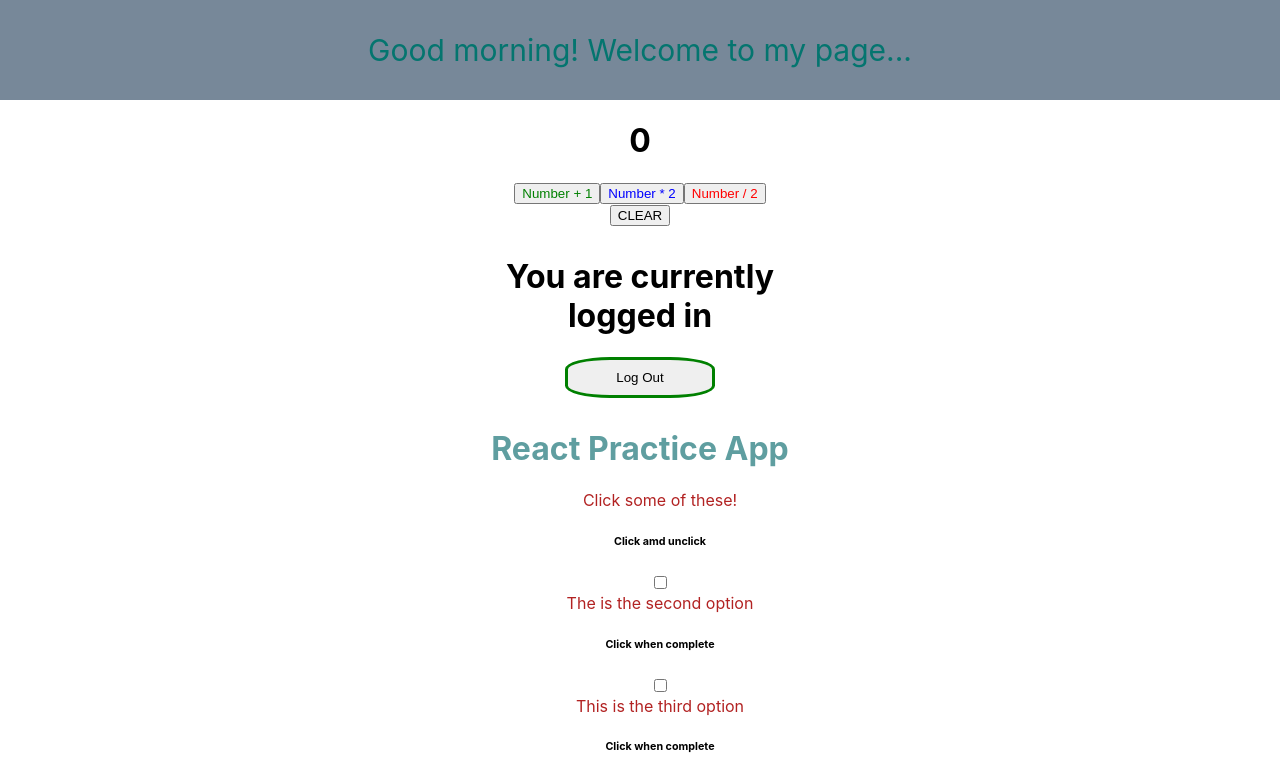
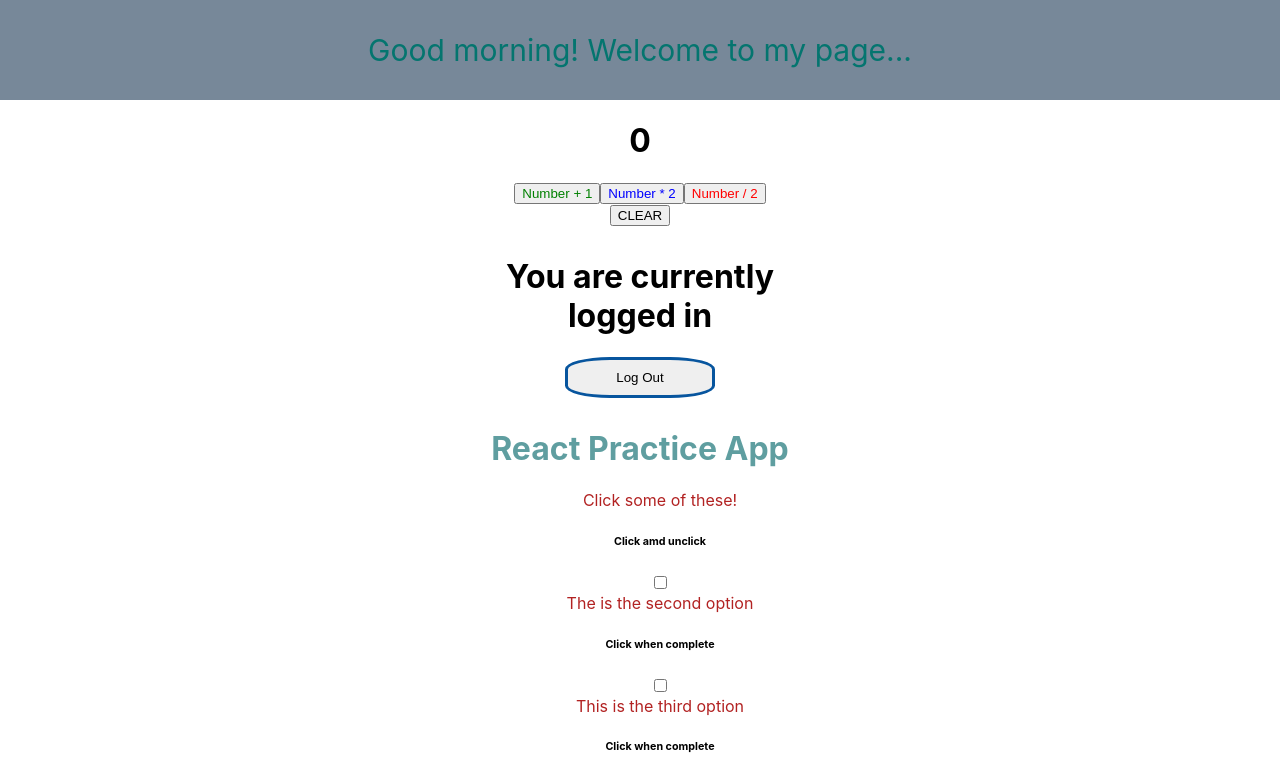
Before and after one commit to shanecolby/my_app_react, a React (Create React App) app: page / in a window 1280 px wide. Shown: the top 776 px of the page. Built offline with nearby package versions, Linux system fonts and the light colour scheme; grey boxes are pictures that could not be loaded.

Commit message:
color change

```diff
--- a/src/index.css
+++ b/src/index.css
@@ -59,7 +59,7 @@ code {
   margin-left: 25%;
   width: 50%;
   border-radius: 30%;
-  border: 3px solid green;
+  border: 3px solid rgb(7, 85, 158);
   padding: 10px;
 
 }
```
